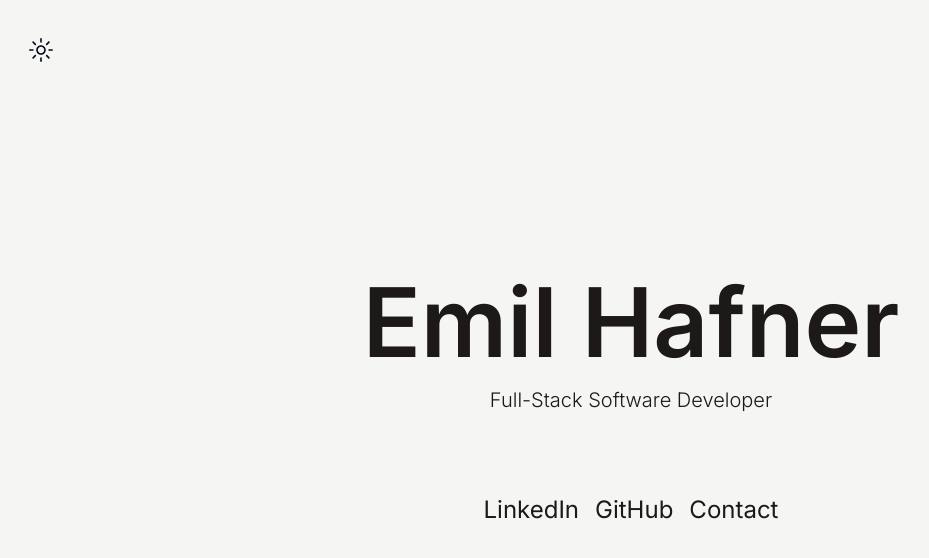
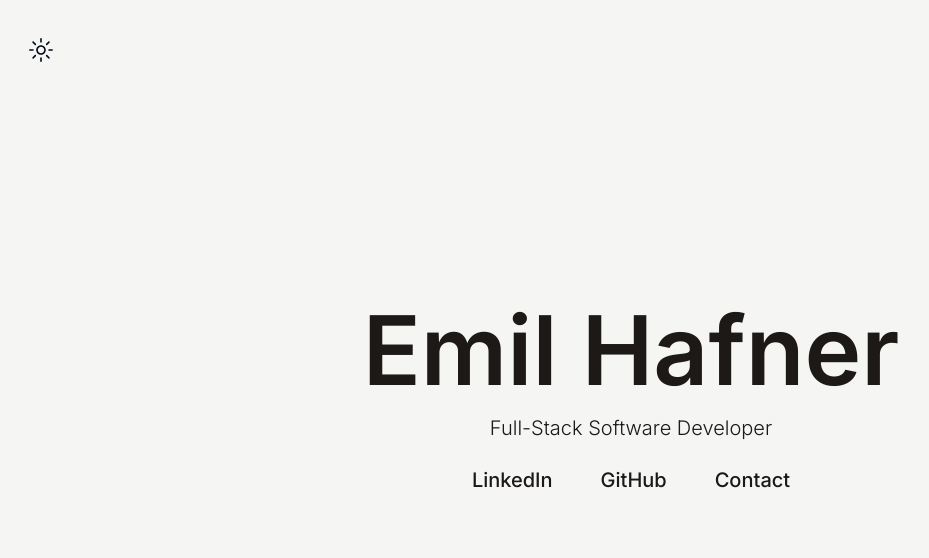
Before and after one commit to EmilHafner/Emil, a Next.js app: page / in a window 1280 px wide. Shown: the top 558 px of the page, without its empty margins (9-938 px from the left). Built offline with nearby package versions, Linux system fonts and the light colour scheme.

Commit message:
Link refactored. Underline on hover

```diff
--- a/app/[[...all]]/page.tsx
+++ b/app/[[...all]]/page.tsx
@@ -1,4 +1,6 @@
 
+import Link from "next/link";
+import {Button} from "@/components/ui/button";
 export default function Home() {
 
     const links: {"name": string; "url": URL}[] = [
@@ -16,13 +18,16 @@ export default function Home() {
                     </h1>
                 <p className={"text-xl font-light text-center"}>Full-Stack Software Developer</p>
             </div>
-            <div className={"flex justify-center mt-20"}>
-                <ul className={"flex flex-row gap-4 text-xl md:text-2xl"}>
+            <div className={"flex justify-center mt-5"}>
+                <ul className={"flex flex-row gap-4"}>
                     {links.map((link) => (
                         <li key={link.name}>
-                            <a href={link.url.toString()} target={"_blank"}>
-                                {link.name}
-                            </a>
+                            <Button variant={"ghost"} >
+                                <Link href={link.url.toString()} target={"_blank"}
+                                      className={"text-xl hover:underline underline-offset-2"} >
+                                    {link.name}
+                                </Link>
+                            </Button>
                         </li>
                     ))}
                 </ul>
```
